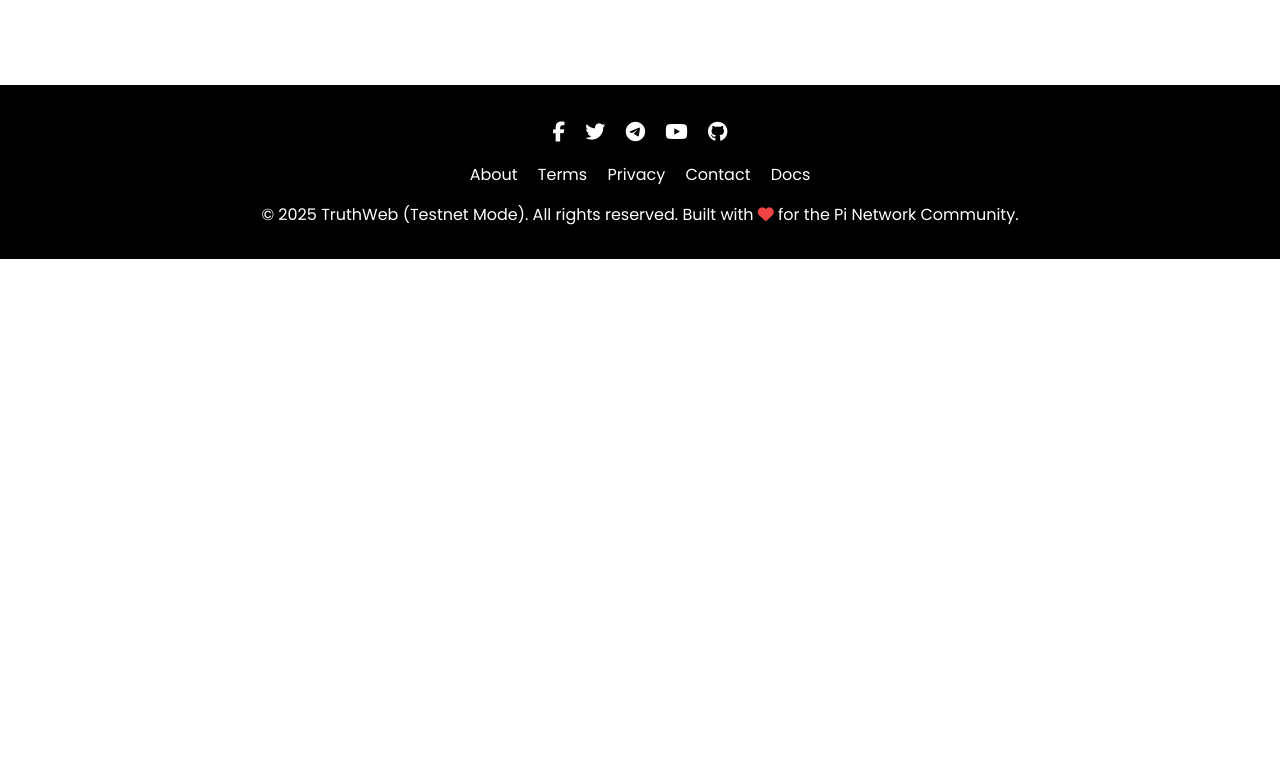
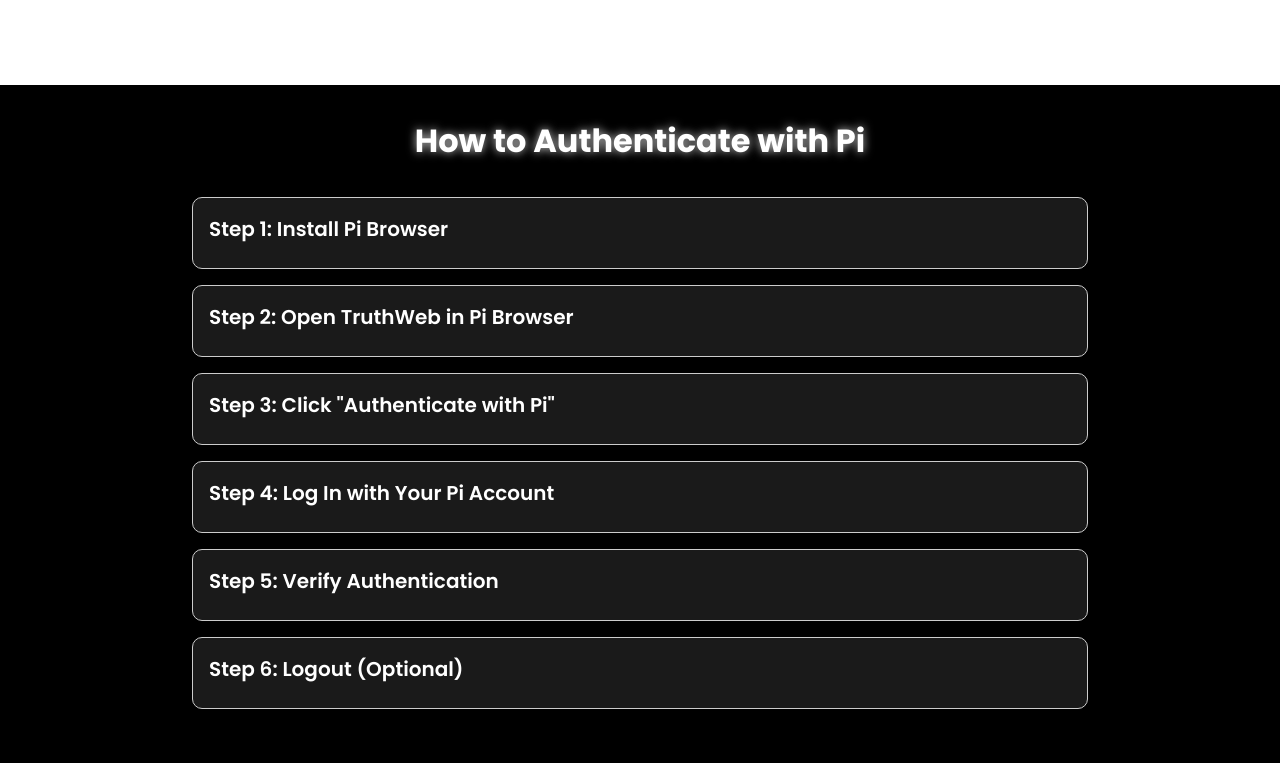
Before and after one commit to TruthWebDev1/test, a plain HTML site: page signup.html in a window 1280 px wide. Shown: the part 777-1540 px from the top of the page. Before the commit the page ends 1036 px from the top, so only its background shows below. Drawn offline with nearby package versions, Linux system fonts and the light colour scheme; a script that the page names is missing.

Commit message:
Update signup.html

```diff
--- a/signup.html
+++ b/signup.html
@@ -326,6 +326,41 @@
       .auth-container p { font-size: 1.25rem; margin-bottom: 1.5rem; }
       #auth-status { font-size: 1.1rem; margin-top: 1rem; color: var(--primary-color); }
       #logout-btn { display: none; }
+      .guide-container {
+        background: var(--primary-color);
+        padding: 2rem 1rem;
+      }
+      .guide-container h2 {
+        color: var(--text-color);
+        font-size: 2rem;
+        font-weight: 700;
+        text-align: center;
+        margin-bottom: 2rem;
+        text-shadow: 0 0 10px var(--highlight-color);
+      }
+      .guide-item {
+        background: rgba(255, 255, 255, 0.1);
+        border: 1px solid var(--highlight-color);
+        border-radius: 10px;
+        padding: 1rem;
+        margin-bottom: 1rem;
+        cursor: pointer;
+        transition: all 0.3s ease;
+      }
+      .guide-item:hover { background: rgba(255, 255, 255, 0.2); }
+      .guide-item h3 {
+        font-size: 1.25rem;
+        font-weight: 600;
+        margin-bottom: 0.5rem;
+        color: var(--text-color);
+      }
+      .guide-item p {
+        display: none;
+        font-size: 1rem;
+        color: var(--text-color);
+        margin: 0;
+      }
+      .guide-item.active p { display: block; }
       footer {
         background: var(--primary-color);
         color: var(--text-color);
@@ -374,6 +409,7 @@
         .search-container { max-width: 120px; }
         .glow-text { font-size: 1.75rem; }
         .btn { padding: 0.4rem 1rem; font-size: 0.85rem; }
+        .guide-container h2 { font-size: 1.75rem; }
       }
     </style>
 </head>
@@ -434,6 +470,35 @@
                 <button id="auth-btn" class="btn accent px-6 py-3 text-lg" onclick="authenticateUser()">Authenticate with Pi</button>
                 <button id="logout-btn" class="btn px-6 py-3 text-lg" onclick="logoutUser()">Logout</button>
                 <p id="auth-status" class="mt-4">Not authenticated</p>
+            </div>
+        </section>
+        <section id="guide" class="guide-container">
+            <h2>How to Authenticate with Pi</h2>
+            <div class="max-w-4xl mx-auto">
+                <div class="guide-item">
+                    <h3>Step 1: Install Pi Browser</h3>
+                    <p>Download and install the Pi Browser app from the App Store (iOS) or Google Play Store (Android) if you haven’t already. This is required to use Pi Network authentication.</p>
+                </div>
+                <div class="guide-item">
+                    <h3>Step 2: Open TruthWeb in Pi Browser</h3>
+                    <p>Launch the Pi Browser and navigate to TruthWeb (e.g., by entering this page’s URL). The Pi SDK works seamlessly within the Pi Browser environment.</p>
+                </div>
+                <div class="guide-item">
+                    <h3>Step 3: Click "Authenticate with Pi"</h3>
+                    <p>Press the "Authenticate with Pi" button above. This will trigger a prompt from the Pi Network to log in with your Pi credentials.</p>
+                </div>
+                <div class="guide-item">
+                    <h3>Step 4: Log In with Your Pi Account</h3>
+                    <p>Enter your Pi Network username and passphrase (or use biometric login if enabled) in the prompt provided by the Pi Browser. Your credentials are managed securely by the Pi Network; TruthWeb does not copy, store, or have access to your passphrase. This ensures your account remains safe and private. Confirm the authentication request when prompted.</p>
+                </div>
+                <div class="guide-item">
+                    <h3>Step 5: Verify Authentication</h3>
+                    <p>Once authenticated, the status below the button will update to "Authenticated as [your username]", and the profile icon will change. You’re now logged in!</p>
+                </div>
+                <div class="guide-item">
+                    <h3>Step 6: Logout (Optional)</h3>
+                    <p>To log out, click the "Logout" button that appears after authentication. This clears your session, and you’ll need to authenticate again to log back in.</p>
+                </div>
             </div>
         </section>
     </main>
@@ -535,6 +600,14 @@
           mobileMenu.classList.remove('open');
         });
       });
+
+      // Guide Toggle Functionality
+      const guideItems = document.querySelectorAll('.guide-item');
+      guideItems.forEach(item => {
+        item.addEventListener('click', () => {
+          item.classList.toggle('active');
+        });
+      });
     </script>
 </body>
 </html>
```
